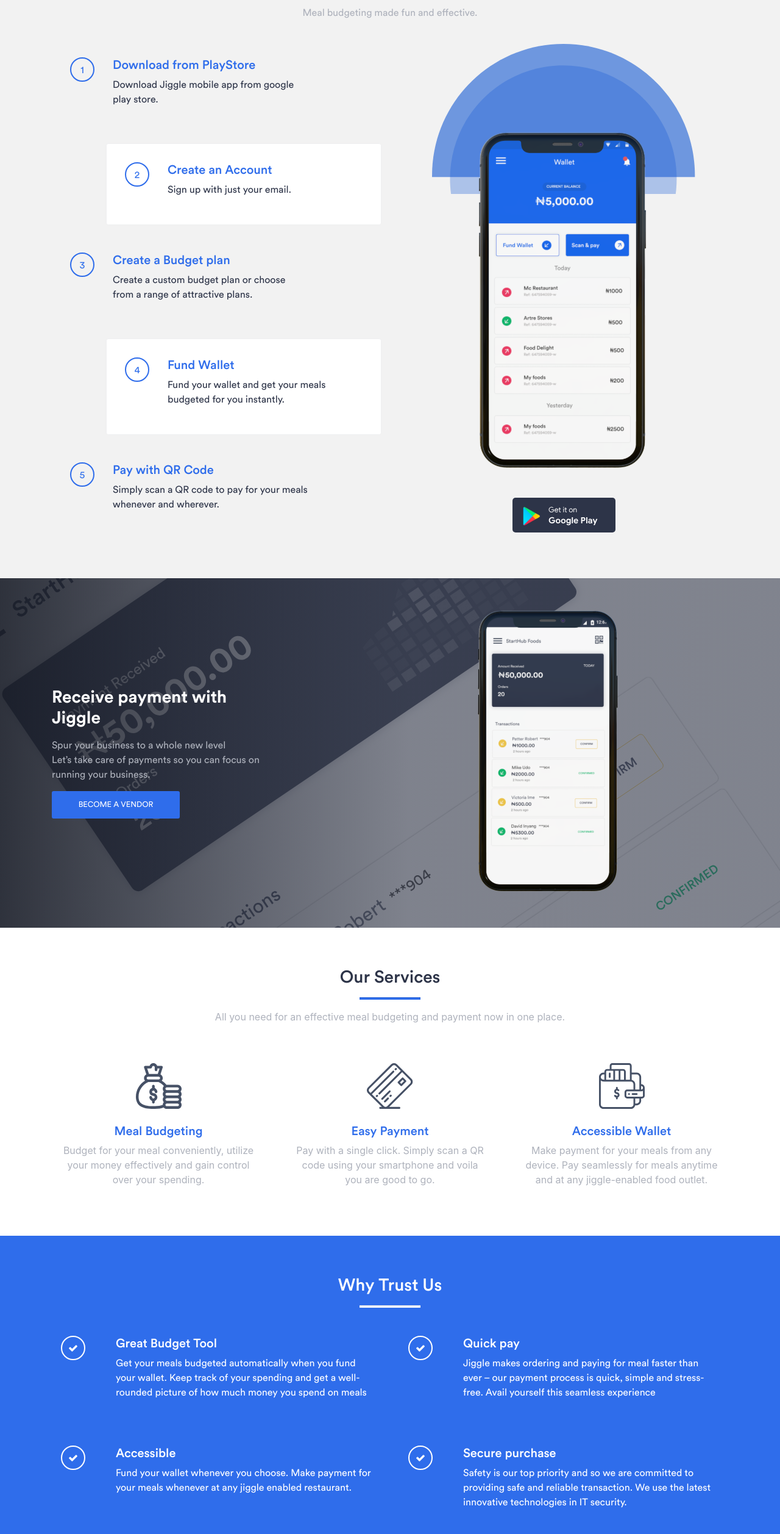
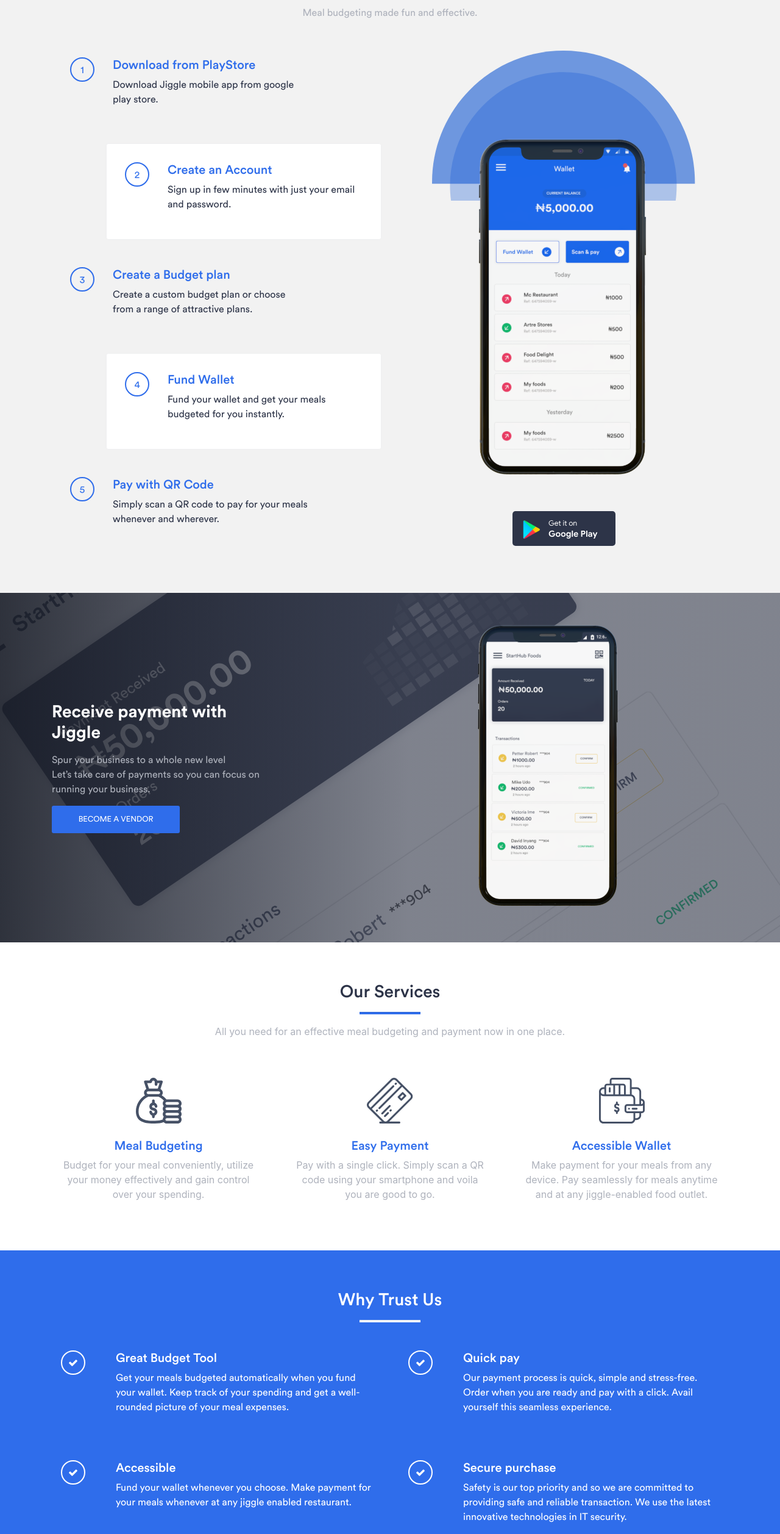
Before and after one commit to cynthiaiboro/Jiggle-Website, a Nuxt app: page / in a window 1280 px wide. Shown: the part 688-3203 px from the top of the page at 61% size. Built offline with nearby package versions, Linux system fonts and the light colour scheme.

Commit message:
Update on documentation

```diff
--- a/components/index/getStarted.vue
+++ b/components/index/getStarted.vue
@@ -53,7 +53,7 @@
                         Create an Account
                       </h5>
                       <p>
-                        Sign up with just your email.
+                        Sign up in few minutes with just your email and password.
                       </p>
                     </div>
                   </div>
--- a/components/index/whyTrustUs.vue
+++ b/components/index/whyTrustUs.vue
@@ -26,7 +26,7 @@
                 </h5>
                 <p class="text-white">
                   Get your meals budgeted automatically when you fund your wallet.
-                  Keep track of your spending and get a well-rounded picture of how much money you spend on meals
+                  Keep track of your spending and get a well-rounded picture of your meal expenses.
                 </p>
               </div>
             </div>
@@ -47,8 +47,8 @@
                       Quick pay
                     </h5>
                     <p class="text-white">
-                      Jiggle makes ordering and paying for meal faster than ever – our payment process is quick,
-                      simple and stress-free. Avail yourself this seamless  experience
+                      Our payment process is quick, simple and stress-free.
+                      Order when you are ready and pay with a click. Avail yourself this seamless  experience.
                     </p>
                   </div>
                 </div>
@@ -71,7 +71,8 @@
                   Accessible
                 </h5>
                 <p class="text-white">
-                  Fund your wallet whenever you choose. Make payment for your meals whenever at any jiggle enabled restaurant.
+                  Fund your wallet whenever you choose. Make payment for your meals whenever at any jiggle
+                  enabled restaurant.
                 </p>
               </div>
             </div>
```
